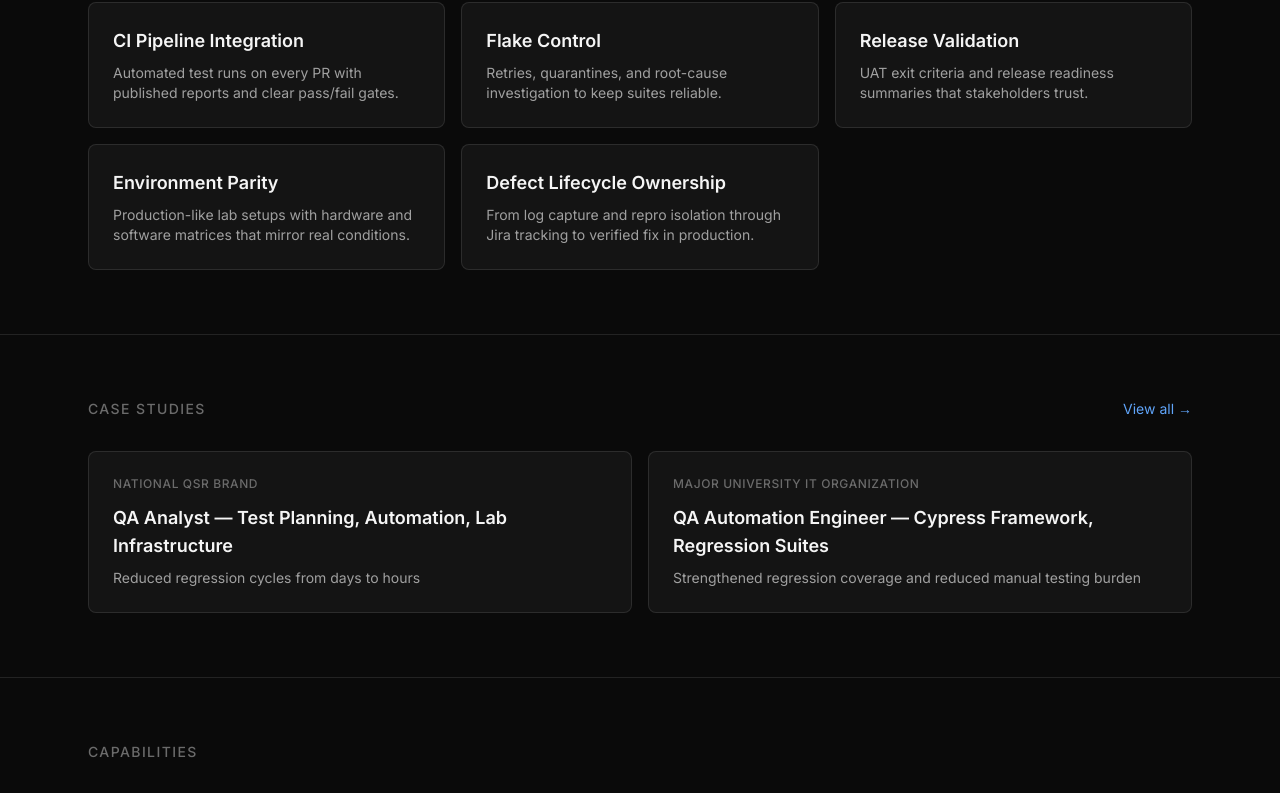
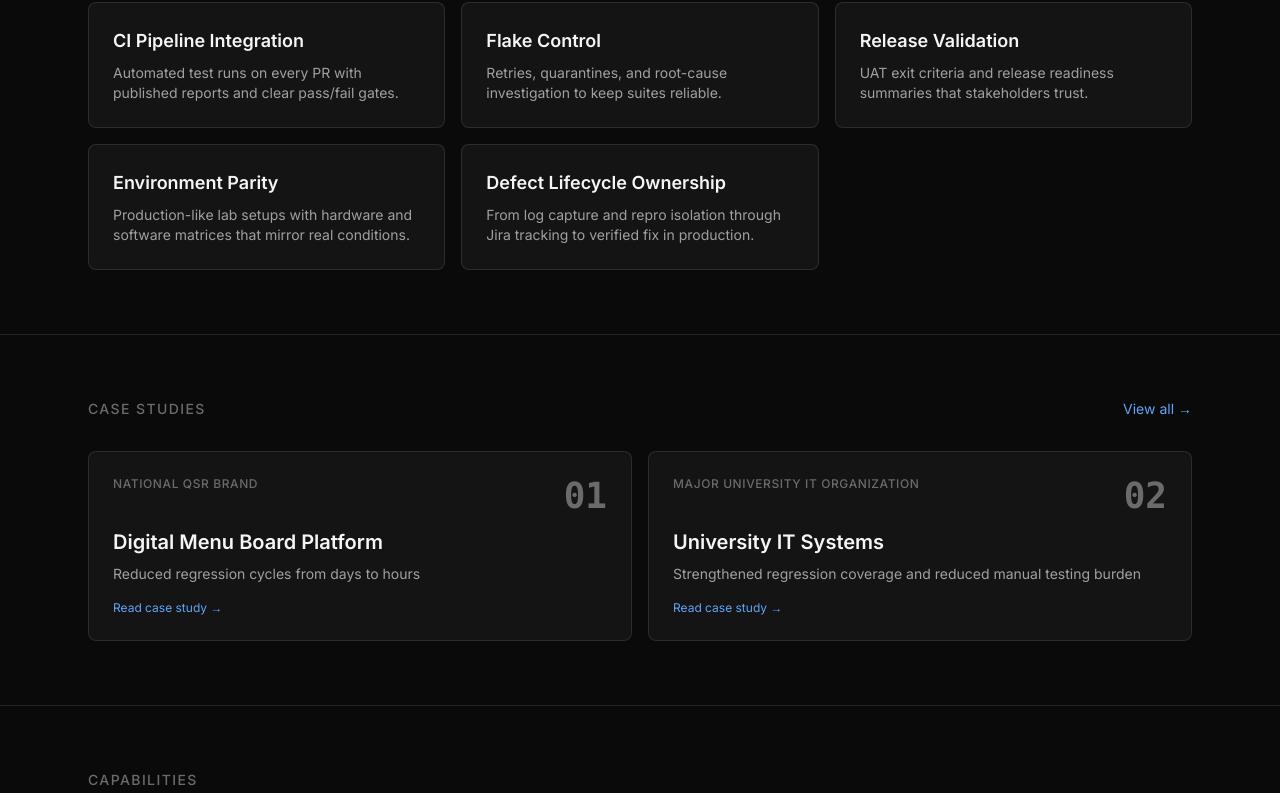
Before and after one commit to LostInTyping/BuildVerified, a Next.js app: page / in a window 1280 px wide. Shown: the part 1022-1815 px from the top of the page. Built offline with nearby package versions, Linux system fonts and the light colour scheme.

Commit message:
feat(case-studies): add numbered cards with title headings and accent hover
Add large mono-font index numbers (01, 02...) to top-right of each card
on both the home featured grid and case studies list page. Switch card
heading from role to title and change hover border to accent color.

```diff
--- a/src/app/case-studies/page.tsx
+++ b/src/app/case-studies/page.tsx
@@ -17,17 +17,22 @@ export default function CaseStudiesPage() {
         workflows and outcomes are accurate.
       </p>
       <div className="mt-12 grid gap-6 md:grid-cols-2">
-        {caseStudies.map((study) => (
+        {caseStudies.map((study, index) => (
           <Link
             key={study.frontmatter.slug}
             href={`/case-studies/${study.frontmatter.slug}`}
-            className="group rounded-lg border border-border bg-bg-card p-6 transition-all hover:border-border-hover hover:bg-bg-card-hover"
+            className="group rounded-lg border border-border bg-bg-card p-6 transition-all hover:border-accent hover:bg-bg-card-hover"
           >
-            <p className="text-xs font-medium uppercase tracking-wider text-text-muted">
-              {study.frontmatter.clientType}
-            </p>
-            <h2 className="mt-3 text-xl font-semibold text-text-primary group-hover:text-accent">
-              {study.frontmatter.role}
+            <div className="flex items-start justify-between gap-4">
+              <p className="text-xs font-medium uppercase tracking-wider text-text-muted">
+                {study.frontmatter.clientType}
+              </p>
+              <span className="shrink-0 font-mono text-4xl font-bold text-text-muted transition-colors group-hover:text-accent">
+                {String(index + 1).padStart(2, "0")}
+              </span>
+            </div>
+            <h2 className="mt-3 text-xl font-semibold text-text-primary transition-colors group-hover:text-accent">
+              {study.frontmatter.title}
             </h2>
             <p className="mt-2 text-sm text-text-secondary">
               {study.frontmatter.outcome}
--- a/src/components/home/featured-case-studies.tsx
+++ b/src/components/home/featured-case-studies.tsx
@@ -24,17 +24,23 @@ export function FeaturedCaseStudies() {
             <FadeIn key={study.frontmatter.slug} delay={index * 0.1}>
               <Link
                 href={`/case-studies/${study.frontmatter.slug}`}
-                className="group block rounded-lg border border-border bg-bg-card p-6 transition-all hover:border-border-hover hover:bg-bg-card-hover"
+                className="group block rounded-lg border border-border bg-bg-card p-6 transition-all hover:border-accent hover:bg-bg-card-hover"
               >
-                <p className="text-xs font-medium uppercase tracking-wider text-text-muted">
-                  {study.frontmatter.clientType}
-                </p>
-                <h3 className="mt-3 text-lg font-semibold text-text-primary group-hover:text-accent">
-                  {study.frontmatter.role}
+                <div className="flex items-start justify-between gap-4">
+                  <p className="text-xs font-medium uppercase tracking-wider text-text-muted">
+                    {study.frontmatter.clientType}
+                  </p>
+                  <span className="shrink-0 font-mono text-4xl font-bold text-text-muted transition-colors group-hover:text-accent">
+                    {String(index + 1).padStart(2, "0")}
+                  </span>
+                </div>
+                <h3 className="mt-3 text-xl font-semibold text-text-primary transition-colors group-hover:text-accent">
+                  {study.frontmatter.title}
                 </h3>
                 <p className="mt-2 text-sm text-text-secondary">
                   {study.frontmatter.outcome}
                 </p>
+                <p className="mt-4 text-xs text-accent">Read case study &rarr;</p>
               </Link>
             </FadeIn>
           ))}
```
